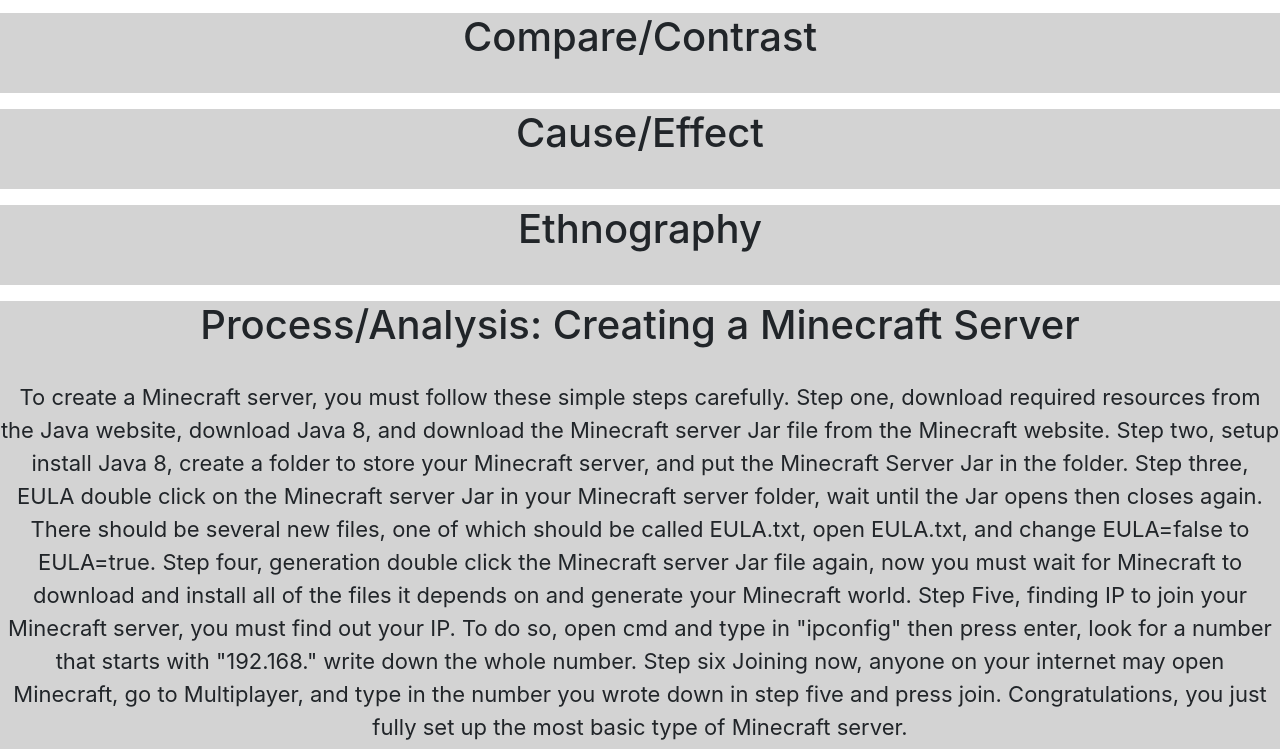
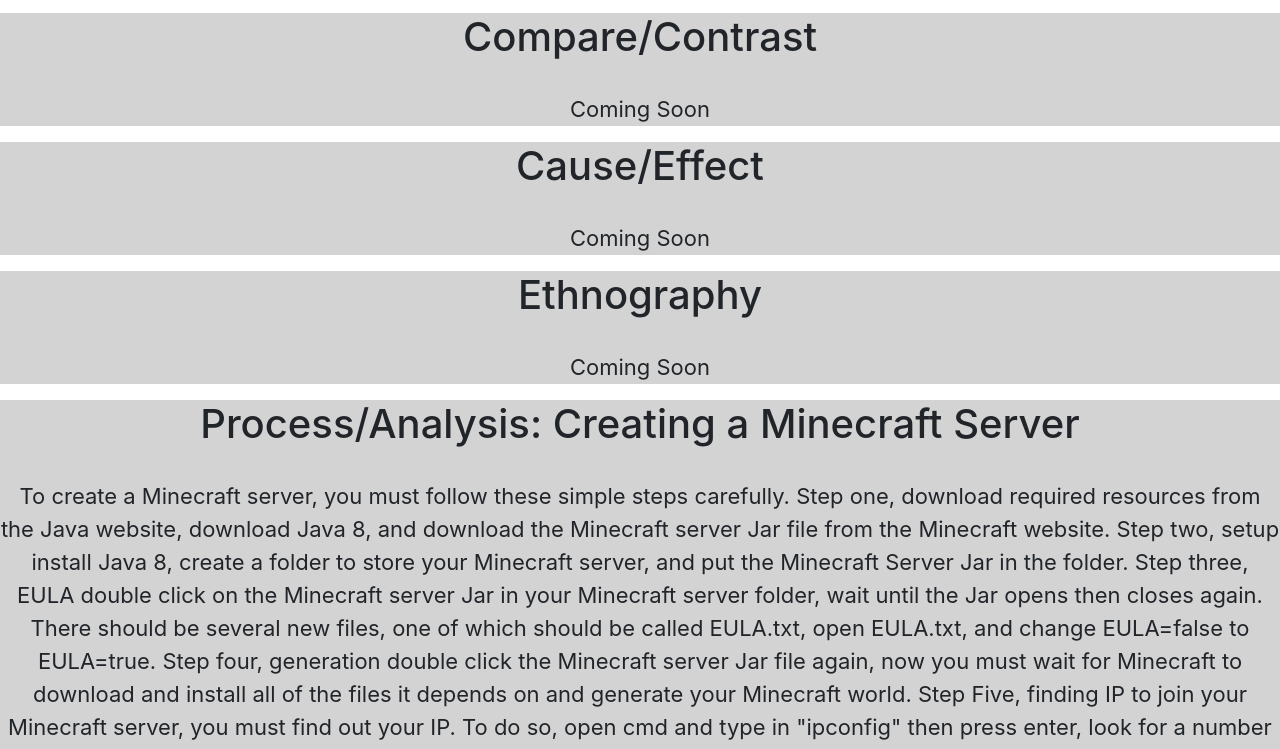
Before and after one commit to Agwebberley/agwebberley.github.io, a plain HTML site: page 10_Pieces.html in a window 1280 px wide. Shown: the part 1754-2503 px from the top of the page. Drawn offline with nearby package versions, Linux system fonts and the light colour scheme.

Commit message:
Update 10_Pieces.html

```diff
--- a/10_Pieces.html
+++ b/10_Pieces.html
@@ -81,6 +81,7 @@ A computer is more than a number-crunching box of components, it is a gateway to
   <h1>Compare/Contrast</h1>
   <br>
   <p style="font-size:22px;">
+    Coming Soon
 </p>
 </center>
 </article>
@@ -91,6 +92,7 @@ A computer is more than a number-crunching box of components, it is a gateway to
   <h1>Cause/Effect</h1>
   <br>
   <p style="font-size:22px;">
+    Coming Soon
 </p>
 </center>
 </article>
@@ -101,6 +103,7 @@ A computer is more than a number-crunching box of components, it is a gateway to
   <h1>Ethnography</h1>
   <br>
   <p style="font-size:22px;">
+    Coming Soon
 </p>
 </center>
 </article>
@@ -137,6 +140,7 @@ CurseForge Minecraft Mods: <a href="https://www.curseforge.com/minecraft/mc-mods
   <h1>Inquiry</h1>
   <br>
   <p style="font-size:22px;">
+    Coming Soon
 </p>
 </center>
 </article>
@@ -148,6 +152,7 @@ CurseForge Minecraft Mods: <a href="https://www.curseforge.com/minecraft/mc-mods
   <h1>Reflection</h1>
   <br>
   <p style="font-size:22px;">
+    Coming Soon
 </p>
 </center>
 </article>
```
